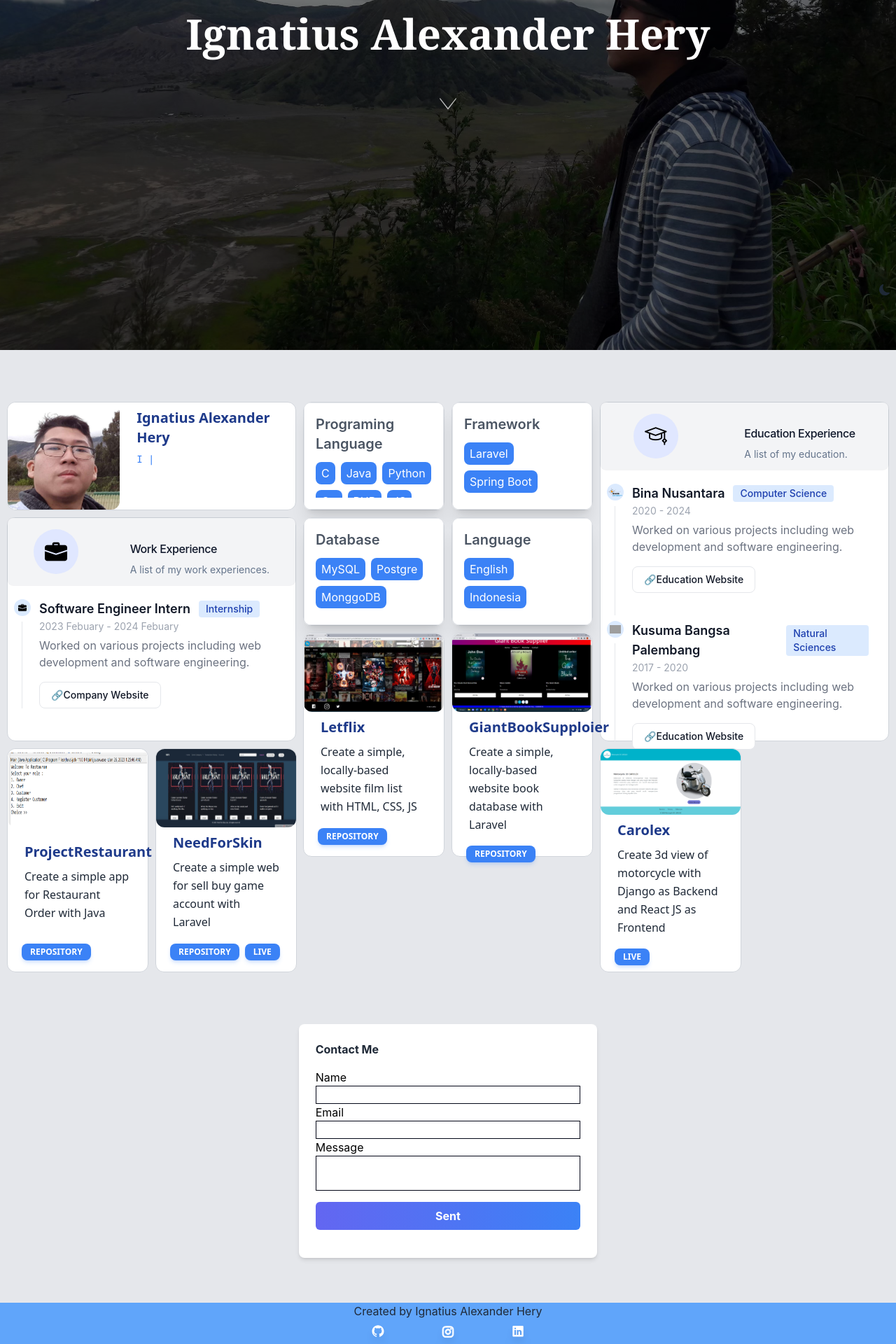
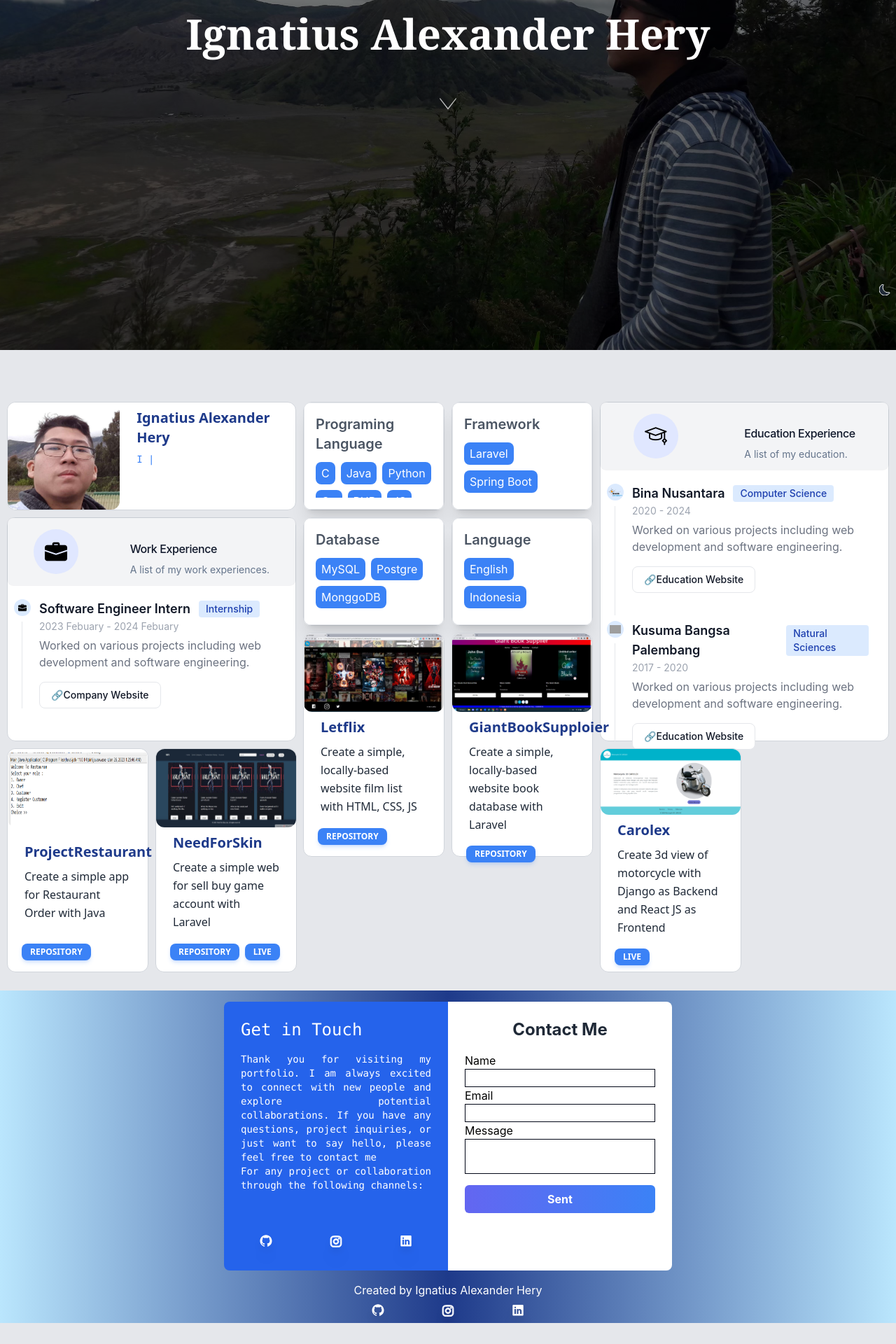
Before and after one commit to IgnatiusAlexanderHery/MyPortfolio, a React (Create React App) app: page / in a window 1280 px wide. Shown: the part 364-2284 px from the top of the page at 70% size. After the commit the page ends 2254 px from the top, so only its background shows below. Built offline with nearby package versions, Linux system fonts and the light colour scheme; grey boxes are pictures that could not be loaded.

Commit message:
add contact form styling and update bg navbar and footer

```diff
--- a/src/App.jsx
+++ b/src/App.jsx
@@ -16,7 +16,7 @@ function App() {
     <div className="App scroll-smooth">
       <DarkModeButton />
       <Header />
-      <main className="main ">
+      <main className="main">
         <section id="Hero" className="min-h-screen bg-cover w-full h-screen text-black">
           <div className="relative h-screen bg-fixed bg-center bg-cover" style={{ backgroundImage: `url(${baseURL}/img/Hero.jpg)` }}>
             <div className="absolute inset-0 flex flex-col items-center justify-center text-center text-white bg-black bg-opacity-50">
@@ -30,7 +30,7 @@ function App() {
         <section id="About" className="min-h-screen pt-16 2xl:max-w-screen-2xl mx-auto 2xl:min-h-min">
           <GridContainer GridDatas={GridDatas} />
         </section>
-        <section id="Contact" className="py-16 2xl:max-w-screen-2xl mx-auto">
+        <section id="Contact" className="pt-4 2xl:max-w-screen-2xl mx-auto">
           <ContactForm />
         </section>
       </main>
--- a/src/Components/ContactForm/ContactForm.jsx
+++ b/src/Components/ContactForm/ContactForm.jsx
@@ -1,5 +1,6 @@
 import { useState } from "react";
 import emailjs from "@emailjs/browser";
+import { Github, Instagram, Linkedin } from "../../Utils/Icons/Icons";
 
 export const ContactForm = () => {
   const [isSubmitting, setIsSubmitting] = useState(false);
@@ -35,9 +36,26 @@ export const ContactForm = () => {
     e.target.reset();
   };
   return (
-    <div className="flex flex-col items-center justify-center 2xl:disabled:flex">
-      <div className="text-base min-w-96 bg-white rounded-lg shadow-md p-6 mx-auto sm:w-1/3 2xl:text-xl">
-        <h2 className=" font-bold text-gray-800 mb-4 2xl:text-center">Contact Me</h2>
+    <div
+      className="flex items-center justify-center text-gray-800 bg-gradient-to-r from-sky-200 via-blue-900 to-sky-200
+    dark:from-blue-900 dark:via-sky-200 dark:to-blue-900 py-4"
+    >
+      <div className="text-base w-full max-w-screen--xs bg-blue-600 dark:bg-blue-800 rounded-l-lg p-6 mr-0 mx-10 min-h-96 max-h-96 hidden md:flex md:flex-col justify-between">
+        <div className="text-white text-justify font-mono text-sm overflow-auto">
+          <h2 className="text-2xl">Get in Touch</h2>
+          <p className=" pt-4 ">
+            Thank you for visiting my portfolio. I am always excited to connect with new people and explore potential collaborations. If you have any questions, project inquiries, or just want to say hello, please feel free to contact me
+          </p>
+          <p>For any project or collaboration through the following channels:</p>
+        </div>
+        <div className="flex justify-center gap-4 ">
+          <Github Url={"https://github.com/IgnatiusAlexanderHery"} />
+          <Instagram Url={"https://www.instagram.com/alexhery3107/"} />
+          <Linkedin Url={"http://www.linkedin.com/in/ignatiusalexanderhery"} />
+        </div>
+      </div>
+      <div className="text-base w-full max-w-screen--xs bg-white rounded-lg sm:rounded-none sm:rounded-r-lg p-6 sm:ml-0 mx-10 min-h-96 max-h-96">
+        <h2 className=" font-bold  mb-4 text-center sm:text-2xl">Contact Me</h2>
 
         <form onSubmit={sendEmail} className="text-black flex flex-col pb-4">
           <label>Name</label>
--- a/src/Components/Footer/Footer.jsx
+++ b/src/Components/Footer/Footer.jsx
@@ -2,8 +2,11 @@ import { Github, Instagram, Linkedin } from "../../Utils/Icons/Icons";
 
 export const Footer = () => {
   return (
-    <footer className="footer shadow-sm bg-blue-400 dark:bg-blue-800">
-      <p className="flex justify-center text-dark">
+    <footer
+      className="footer shadow-sm bg-gradient-to-r from-sky-200 via-blue-900 to-sky-200
+    dark:from-blue-900 dark:via-sky-200 dark:to-blue-900"
+    >
+      <p className="flex justify-center dark:text-black text-white">
         Created by&nbsp;<a href="https://www.instagram.com/alexhery3107/">Ignatius Alexander Hery</a>
       </p>
       <div className="flex justify-center gap-4">
--- a/src/Components/Header/Header.jsx
+++ b/src/Components/Header/Header.jsx
@@ -44,7 +44,10 @@ export const Header = () => {
   }, []);
 
   return (
-    <nav className="navbar shadow-sm bg-blue-400 dark:bg-blue-800 sticky top-0 z-10">
+    <nav
+      className="navbar shadow-sm bg-gradient-to-r from-sky-200 via-blue-900 to-sky-200
+    dark:from-blue-900 dark:via-sky-200 dark:to-blue-900 sticky top-0 z-10 dark:text-black text-white"
+    >
       <div className="flex justify-center p-5">
         <ul className="flex justify-evenly gap-4">
           <li className="nav-item">
--- a/src/Utils/DarkMode/DarkModeButton.jsx
+++ b/src/Utils/DarkMode/DarkModeButton.jsx
@@ -16,8 +16,8 @@ const DarkModeButton = () => {
 
   return (
     <div className="fixed bottom-0 end-0 m-2 z-10">
-      <button className="shadow " onClick={() => setDarkMode(!darkMode)}>
-        <svg xmlns="http://www.w3.org/2000/svg" width="16" height="16" fill="currentColor" viewBox="0 0 16 16">
+      <button className="shadow" onClick={() => setDarkMode(!darkMode)}>
+        <svg xmlns="http://www.w3.org/2000/svg" width="16" height="16" fill="currentColor" viewBox="0 0 16 16" stroke="white">
           <path d="M6 .278a.768.768 0 0 1 .08.858 7.208 7.208 0 0 0-.878 3.46c0 4.021 3.278 7.277 7.318 7.277.527 0 1.04-.055 1.533-.16a.787.787 0 0 1 .81.316.733.733 0 0 1-.031.893A8.349 8.349 0 0 1 8.344 16C3.734 16 0 12.286 0 7.71 0 4.266 2.114 1.312 5.124.06A.752.752 0 0 1 6 .278z" />
         </svg>
       </button>
```
